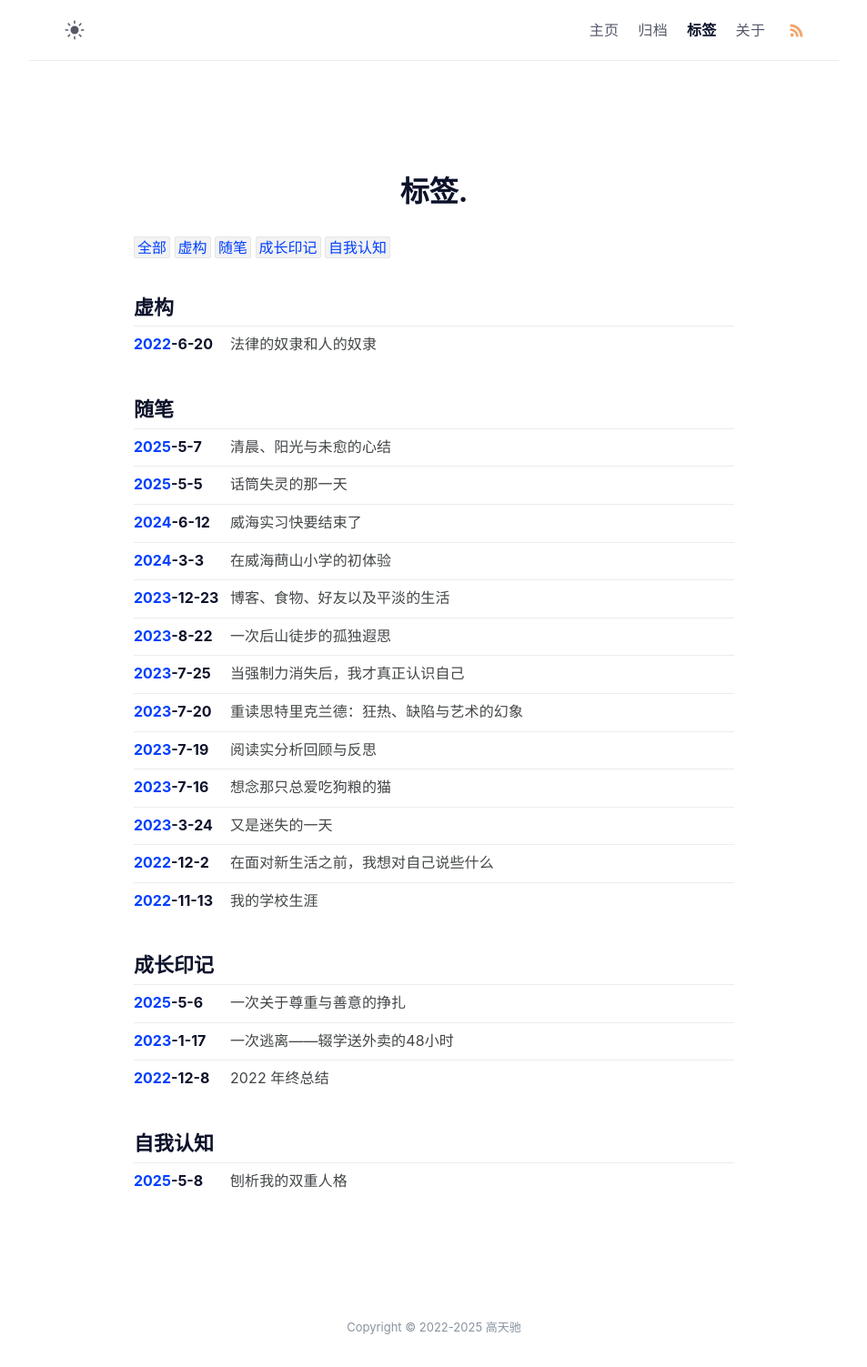
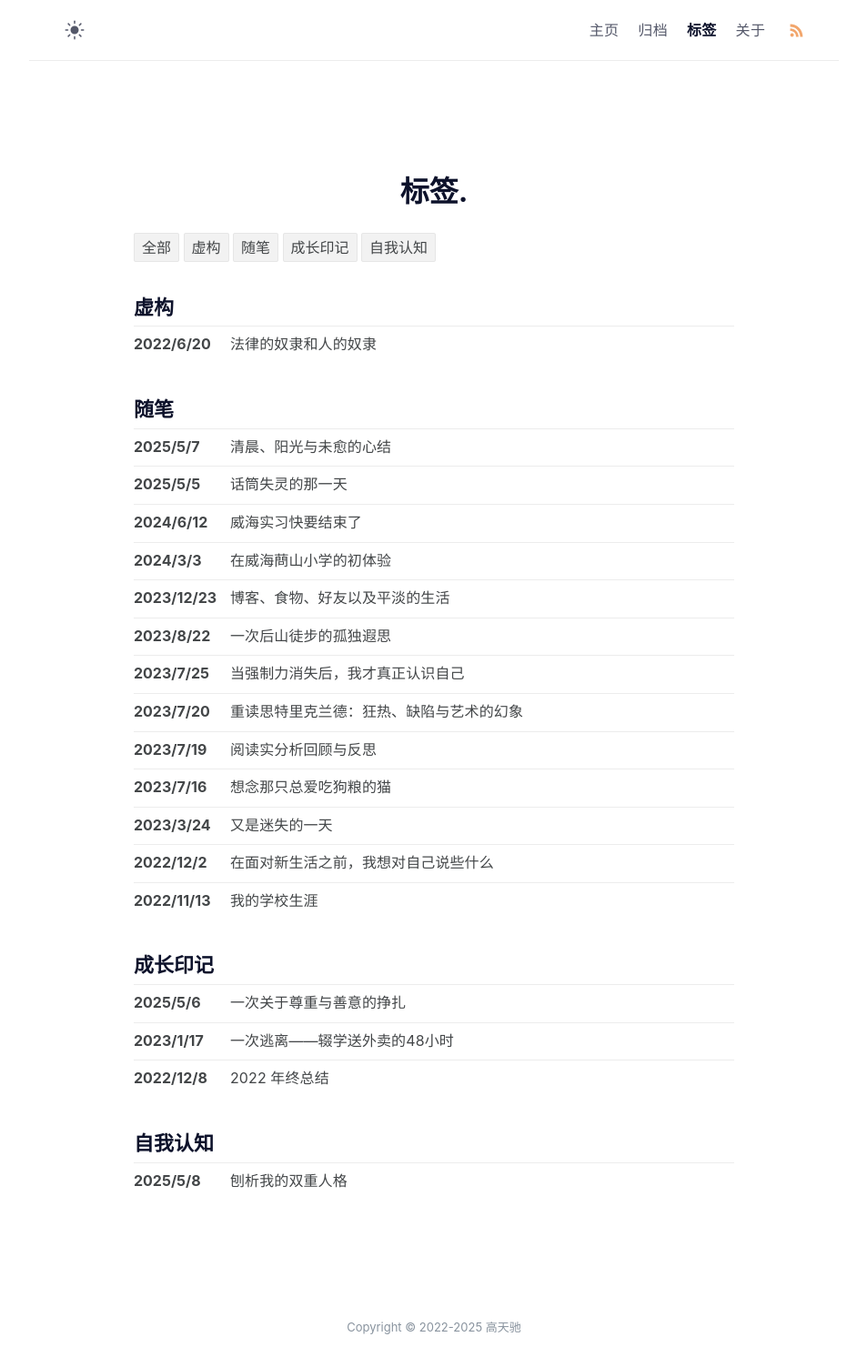
Before and after one commit to gaotianchi/gaotianchi.github.io, a Jekyll site: the page built from tags.html, in a window 1280 px wide. Shown: the whole page at 91% size, without its empty margins (163-1116 px from the left). Built offline with Jekyll 4.4.1, drawn with Linux system fonts in a browser that asks for light colours.

Commit message:
vault backup: 2025-05-08 18:23:54

```diff
--- a/_layouts/home.html
+++ b/_layouts/home.html
@@ -14,9 +14,9 @@ home: true
 {%- endfor -%}
 
 <div class="archive-tags" style="margin-top: 1rem;">
-  <a class="tag-item" href="/archive/">全部</a>
+  <a class="tag-item" style="color: inherit;padding: 5px 8px;border-radius: 2px;" href="/archive/">全部</a>
   {%- for tag in site.tags -%}
   {% capture name %}{{ tag | first }}{% endcapture %}
-  <a class="tag-item" href="/tags/#{{name}}">{{ name }}</a>
+  <a class="tag-item" style="color: inherit;padding: 5px 8px;border-radius: 2px;" href="/tags/#{{name}}">{{ name }}</a>
   {%- endfor -%}
 </div>
--- a/tags.html
+++ b/tags.html
@@ -6,10 +6,10 @@ description: 所有文章在这里根据标签归档。
 ---
 
 <div class="archive-tags">
-  <a class="tag-item" href="#">全部</a>
+  <a class="tag-item" href="#" style="color: inherit;padding: 5px 8px;border-radius: 2px;">全部</a>
   {%- for tag in site.tags -%}
   {% capture name %}{{ tag | first }}{% endcapture %}
-  <a class="tag-item" href="#{{name}}">{{ name }}</a>
+  <a class="tag-item" href="#{{name}}" style="color: inherit;padding: 5px 8px;border-radius: 2px;">{{ name }}</a>
   {%- endfor -%}
 </div>
 
@@ -20,9 +20,10 @@ description: 所有文章在这里根据标签归档。
 </h2>
 {%- for post in site.tags[name] -%}
 <article class="post-item" id="results-container">
-  <span class="post-item-date">
+  <span style="color: #434648;" class="post-item-date">
     {%- capture current_year -%}{{ post.date | date: "%Y" }}{%- endcapture -%}
-    <a href="/archive/#{{ current_year }}">{{ post.date | date: "%Y" }}</a>-{{ post.date | date: "%-m-%-d" }}</span>
+    <a style="color: #434648;" href="/archive/#{{ current_year }}">{{ post.date | date: "%Y" }}</a>/{{ post.date | date:
+    "%-m/%-d" }}</span>
   <h3 class="post-item-title">
     <a href="{{ post.url }}">{{ post.title | escape }}</a>
   </h3>
```
Also changed, not shown: _sass/main.scss (line endings or trailing spaces).
